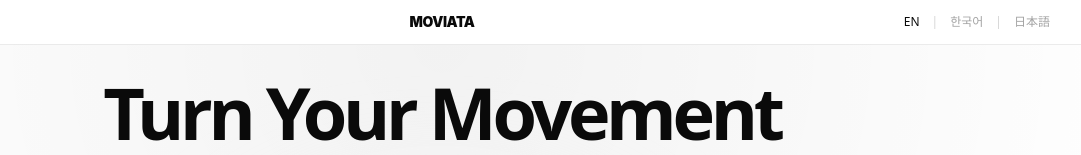
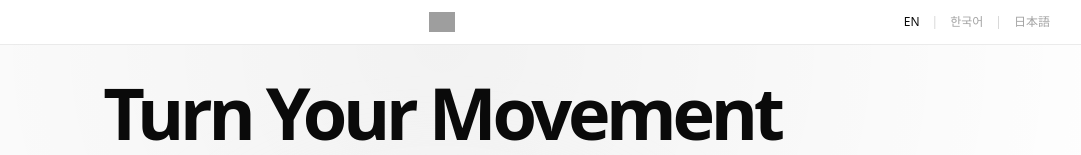
Before and after one commit to zinoing/MOVIATA-frontend, a Next.js app: page / in a window 1280 px wide. Shown: the top 155 px of the page, without its empty margins (198-1279 px from the left). Built offline with nearby package versions, Linux system fonts and the light colour scheme; grey boxes are pictures that could not be loaded; a web font is replaced by a local one.

Commit message:
feat: replace header text logo with black_logo.png image (20px)
Co-Authored-By: Claude Sonnet 4.6 <noreply@anthropic.com>

```diff
--- a/components/Layout.tsx
+++ b/components/Layout.tsx
@@ -108,10 +108,14 @@ export default function Layout({ title, children }: PropsWithChildren<LayoutProp
           <div className="relative flex h-11 items-center justify-center px-6">
             <Link
               href="/"
-              className="text-sm font-black tracking-[-0.03em] text-neutral-950 transition-opacity duration-[180ms] hover:opacity-50"
-              style={{ fontFamily: '"Inter", system-ui, sans-serif' }}
+              className="transition-opacity duration-[180ms] hover:opacity-50"
             >
-              MOVIATA
+              <img
+                src="/resources/logo/black_logo.png"
+                alt="MOVIATA"
+                draggable={false}
+                style={{ height: '20px', width: 'auto' }}
+              />
             </Link>
 
             {/* 데스크탑 전용: 언어 스위처 */}
```
